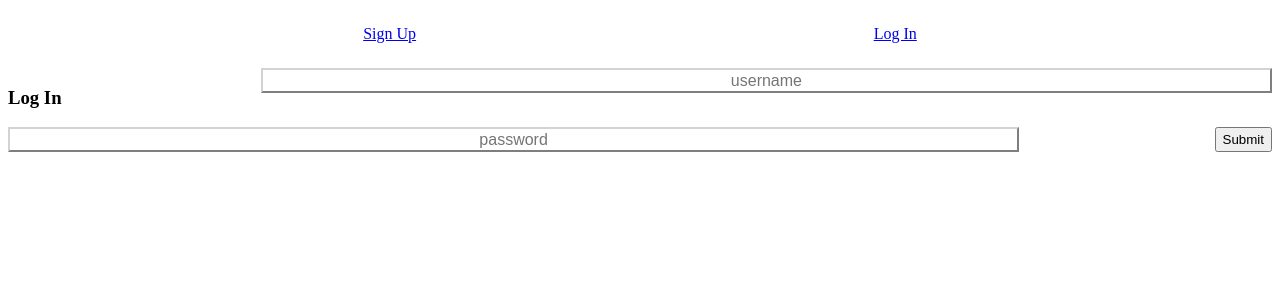
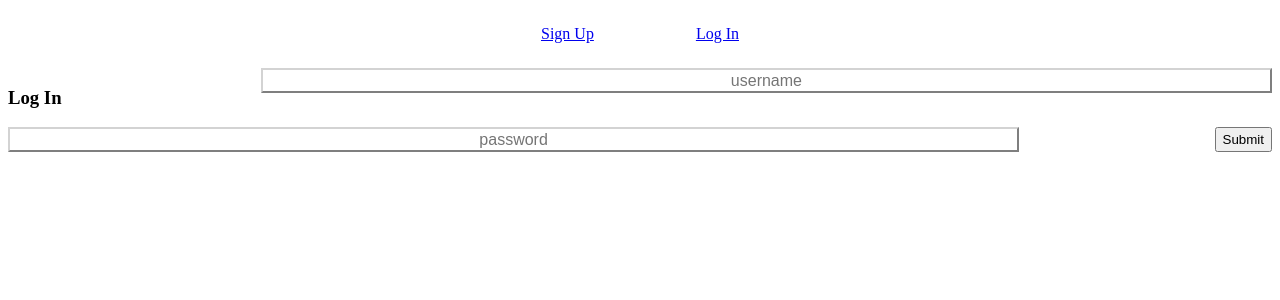
Before and after one commit to chans7692/react-todo, a React (Create React App) app in the folder client/: page /login in a window 1280 px wide. Shown: the top 300 px of the page. Built offline with nearby package versions, Linux system fonts and the light colour scheme; no server answers.

Commit message:
Added some style

```diff
--- a/client/src/index.css
+++ b/client/src/index.css
@@ -15,7 +15,7 @@ main{
 }
 
 .navbar-wrapper{
-    width: 80%;
+    width: 300px;
     margin: 25px auto;
     display: flex;
     justify-content: space-around;
```
